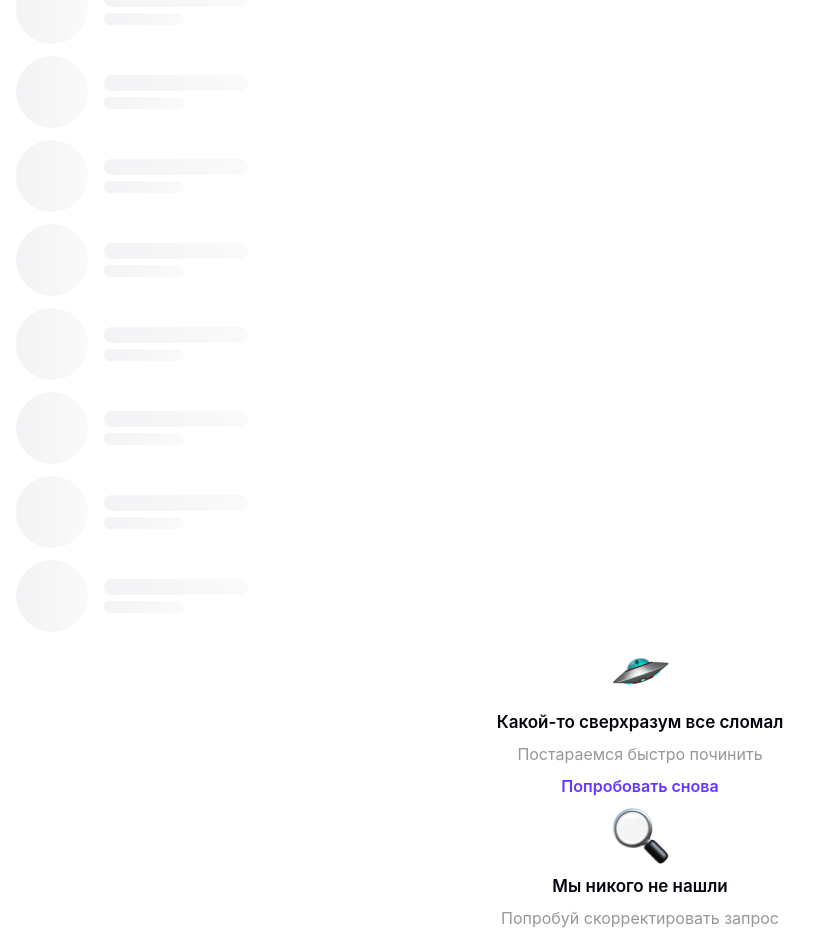
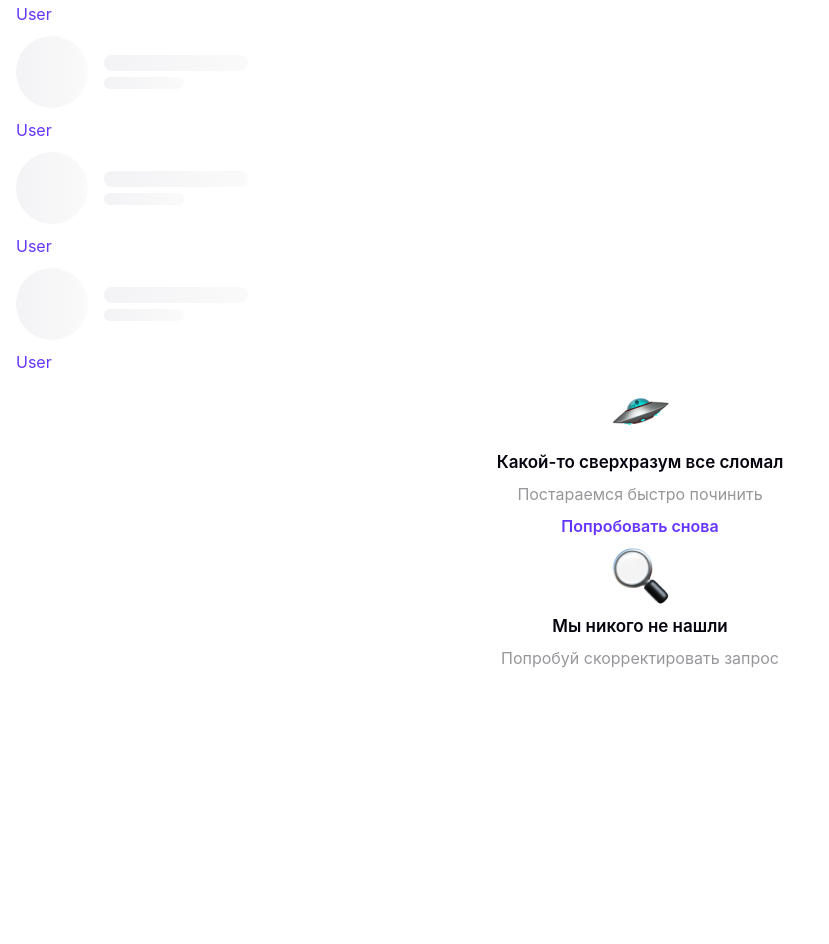
Before and after one commit to bernizhel/kode-frontend-trainee-test-task, a React (Create React App) app: page / in a window 1280 px wide. Shown: the part 380-1324 px from the top of the page, without its empty margins (0-829 px from the left). After the commit the page ends 1064 px from the top, so only its background shows below. Built offline with nearby package versions, Linux system fonts and the light colour scheme.

Commit message:
Add UserBlock component Rename OutputInfoMonitor to OutputInfo Update OutputInfo.js Rename test "blankContents" to "content" Change InputSearch's loop from a button to a simple image

```diff
--- a/src/blocks/InputSearch/InputSearch.js
+++ b/src/blocks/InputSearch/InputSearch.js
@@ -7,11 +7,10 @@ function InputSearch() {
     const [isFocused, setIsFocused] = useState(false);
     return (
         <div className={styles.InputSearch}>
-            <input
+            <img
                 className={`${styles.loop} ${
                     isFocused ? styles.loop_active : ''
                 }`}
-                type={'image'}
                 src={loop}
                 alt={'Search!'}
             />
--- a/src/blocks/OutputBlock/OutputBlock.js
+++ b/src/blocks/OutputBlock/OutputBlock.js
@@ -1,29 +1,30 @@
 import styles from './OutputBlock.module.scss';
 import UserPlaceholder from '@blocks/UserPlaceholder/UserPlaceholder';
-import OutputInfoMonitor from '@blocks/OutputInfoMonitor/OutputInfoMonitor';
+import OutputInfo from '@blocks/OutputInfo/OutputInfo';
 import flyingSaucer from '@images/flying-saucer.png';
 import magnifyingGlass from '@images/magnifying-glass.png';
 import AgainButton from '@blocks/AgainButton/AgainButton';
+import UserBlock from '../UserBlock/UserBlock';
 
 function OutputBlock() {
-    function getBlankItems() {
-        const blankContents = [];
-        for (let i = 0; i < 10; i++) {
-            blankContents.push(<UserPlaceholder key={i} />);
+    function getContent() {
+        const content = [];
+        for (let i = 0; i < 5; i++) {
+            content.push(<UserPlaceholder key={i} />);
+            content.push(<UserBlock key={i} />);
         }
-        return blankContents;
+        return content;
     }
-
     return (
         <main className={styles.OutputBlock}>
-            {getBlankItems()}
-            <OutputInfoMonitor
+            {getContent()}
+            <OutputInfo
                 image={flyingSaucer}
                 primary={'Какой-то сверхразум все сломал'}
                 secondary={'Постараемся быстро починить'}
                 action={<AgainButton />}
             />
-            <OutputInfoMonitor
+            <OutputInfo
                 image={magnifyingGlass}
                 primary={'Мы никого не нашли'}
                 secondary={'Попробуй скорректировать запрос'}
--- /dev/null
+++ b/src/blocks/OutputInfo/OutputInfo.js
@@ -0,0 +1,20 @@
+import styles from './OutputInfo.module.scss';
+
+function OutputInfo({
+    image,
+    alt = 'An Info Image',
+    primary = 'No Info',
+    secondary,
+    action,
+}) {
+    return (
+        <aside className={styles.OutputInfo}>
+            {image && <img src={image} alt={alt} />}
+            <p className={styles.primary}>{primary}</p>
+            {secondary && <p className={styles.secondary}>{secondary}</p>}
+            {action && <p>{action}</p>}
+        </aside>
+    );
+}
+
+export default OutputInfo;
--- a/src/blocks/OutputInfoMonitor/OutputInfoMonitor.module.scss
+++ b/src/blocks/OutputInfo/OutputInfo.module.scss
@@ -1,6 +1,6 @@
 @use '@styles/colors' as colors;
 
-.OutputInfoMonitor {
+.OutputInfo {
     flex-grow: 1;
     width: 100%;
     min-height: 100%;
--- a/src/blocks/OutputInfoMonitor/OutputInfoMonitor.js
+++ /dev/null
@@ -1,14 +0,0 @@
-import styles from './OutputInfoMonitor.module.scss';
-
-function OutputInfoMonitor({ image, primary, secondary, action = '' }) {
-    return (
-        <aside className={styles.OutputInfoMonitor}>
-            <img src={image} alt={''} />
-            <div className={styles.primary}>{primary}</div>
-            <div className={styles.secondary}>{secondary}</div>
-            {action}
-        </aside>
-    );
-}
-
-export default OutputInfoMonitor;
--- /dev/null
+++ b/src/blocks/UserBlock/UserBlock.js
@@ -0,0 +1,7 @@
+import styles from './UserBlock.module.scss';
+
+function UserBlock() {
+    return <p className={styles.UserBlock}>User</p>;
+}
+
+export default UserBlock;
--- /dev/null
+++ b/src/blocks/UserBlock/UserBlock.module.scss
@@ -0,0 +1,5 @@
+@use '@styles/colors' as colors;
+
+.UserBlock {
+    color: colors.$FOCUS;
+}
```
Also changed, not shown: src/blocks/UserBlock/avatar-placeholder.svg (renamed from src/blocks/User/avatar-placeholder.svg).
